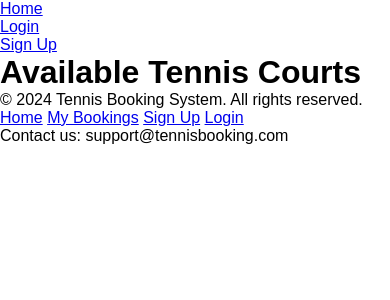
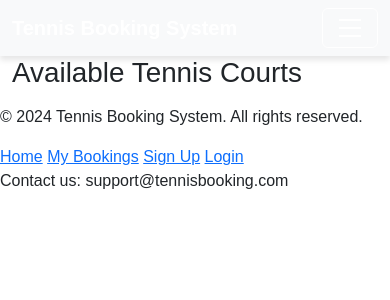
Before and after one commit to RicardoMor98/Tennis-Booking-System, a Django app: page / in a window 390 px wide. Shown: the top 300 px of the page. Run offline with Django 4.2, Linux system fonts and the light colour scheme; data that the repository does not hold is empty.

Commit message:
Amend navbarwith bootstrap and script for responsive functions

```diff
--- a/main_app/templates/navbar.html
+++ b/main_app/templates/navbar.html
@@ -1,12 +1,53 @@
-<nav>
-    <ul>
-        <li><a href="{% url 'home' %}">Home</a></li>
-        {% if user.is_authenticated %}
-            <li><a href="{% url 'my_bookings' %}">My Bookings</a></li>
-            <li><a href="{% url 'logout' %}">Log out</a></li>
-        {% else %}
-            <li><a href="{% url 'login' %}">Login</a></li>
-            <li><a href="{% url 'signup' %}">Sign Up</a></li>
-        {% endif %}
-    </ul>
-</nav>
+<!DOCTYPE html>
+<html lang="en">
+<head>
+    {% load static %}
+    <meta charset="UTF-8">
+    <meta name="viewport" content="width=device-width, initial-scale=1.0">
+    <title>Tennis Booking System</title>
+
+    <!-- Bootstrap CSS -->
+    <link href="https://cdn.jsdelivr.net/npm/bootstrap@5.3.0/dist/css/bootstrap.min.css" rel="stylesheet">
+
+    <!-- Custom CSS -->
+    <link rel="stylesheet" href="{% static 'css/style.css' %}">
+</head>
+<body>
+    <nav class="navbar navbar-expand-lg navbar-light bg-light">
+        <div class="container-fluid">
+            <a class="navbar-brand" href="{% url 'home' %}">Tennis Booking System</a>
+            <button class="navbar-toggler" type="button" data-bs-toggle="collapse" data-bs-target="#navbarNav" aria-controls="navbarNav" aria-expanded="false" aria-label="Toggle navigation">
+                <span class="navbar-toggler-icon"></span>
+            </button>
+            <div class="collapse navbar-collapse justify-content-end" id="navbarNav">
+                <ul class="navbar-nav">
+                    <li class="nav-item">
+                        <a class="nav-link" href="{% url 'home' %}">Home</a>
+                    </li>
+                    {% if user.is_authenticated %}
+                        <li class="nav-item">
+                            <a class="nav-link" href="{% url 'my_bookings' %}">My Bookings</a>
+                        </li>
+                        <li class="nav-item">
+                            <a class="nav-link" href="{% url 'logout' %}">Log out</a>
+                        </li>
+                    {% else %}
+                        <li class="nav-item">
+                            <a class="nav-link" href="{% url 'login' %}">Login</a>
+                        </li>
+                        <li class="nav-item">
+                            <a class="nav-link" href="{% url 'signup' %}">Sign Up</a>
+                        </li>
+                    {% endif %}
+                </ul>
+            </div>
+        </div>
+    </nav>
+
+    <!-- Bootstrap JS -->
+    <script src="https://cdn.jsdelivr.net/npm/bootstrap@5.3.0/dist/js/bootstrap.bundle.min.js"></script>
+
+    <!-- Custom JS -->
+    <script src="{% static 'js/logic.js' %}"></script>
+</body>
+</html>
```
